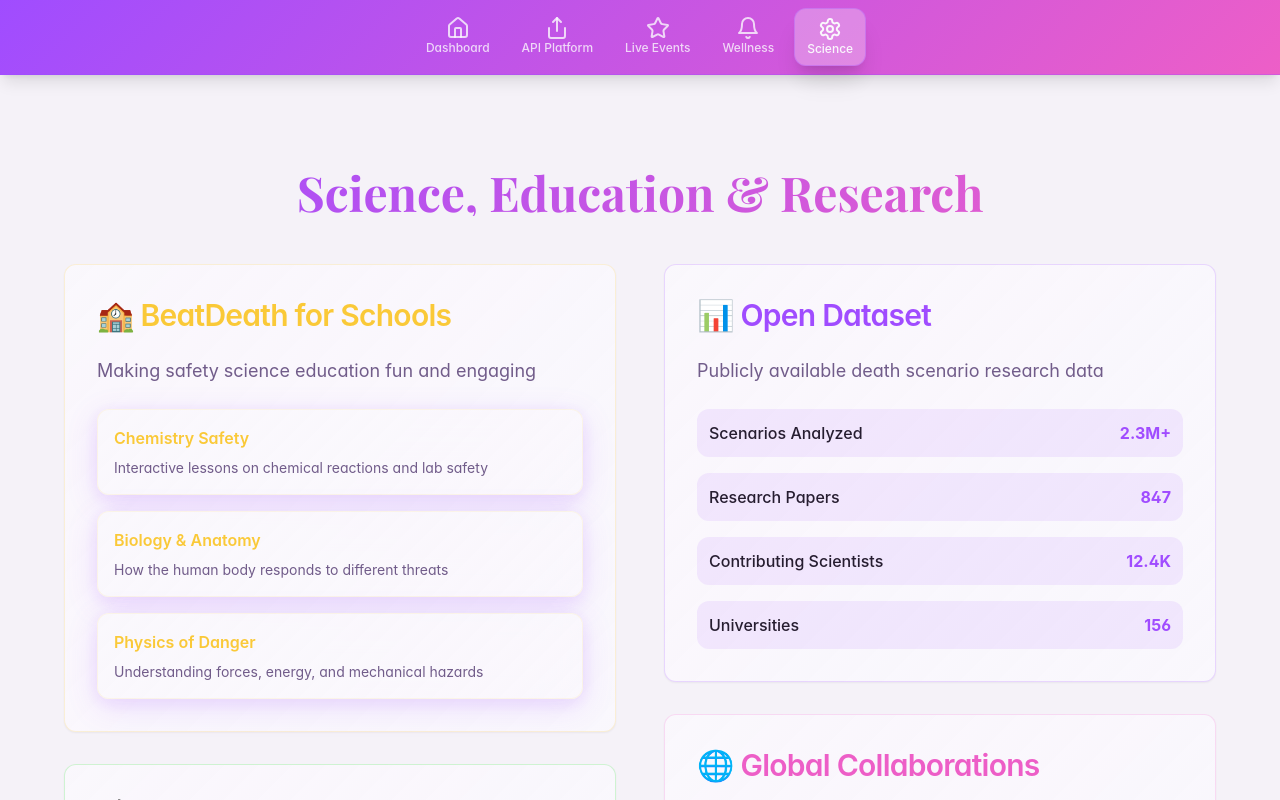
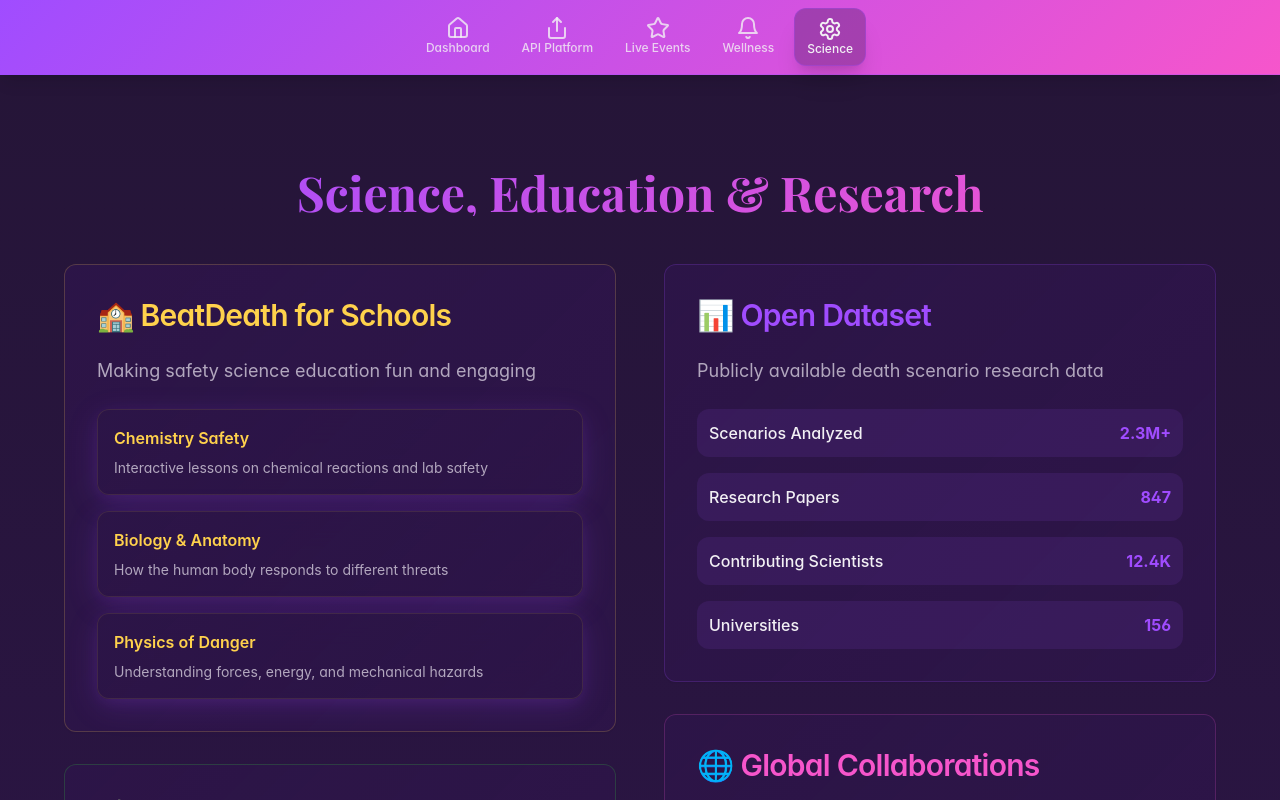
Before and after one commit to BMW1700/beat-death-report-card, a React (Vite) app: page /science in a window 1280 px wide. Shown: the top 800 px of the page. Built offline with nearby package versions, Linux system fonts and the light colour scheme.

Commit message:
Restore and enhance color theme
Restore and enhance the app's purple theme, and perform a comprehensive review of the app, fixing and improving any imperfections.

```diff
--- a/src/components/ItemHistory.tsx
+++ b/src/components/ItemHistory.tsx
@@ -9,7 +9,7 @@ const items = [
 ];
 
 export const ItemHistory = () => (
-  <Card className="bg-slate-800 border-slate-700">
+  <Card className="glass-card">
     <CardTitle className="p-3 flex items-center gap-2 text-blue-400">
       <FileText className="w-5 h-5" />
       My BeatDeath Scans
--- a/src/components/Leaderboard.tsx
+++ b/src/components/Leaderboard.tsx
@@ -7,7 +7,7 @@ const demo = [
   { name: "ToxinDoc", xp: 850 }
 ];
 export const Leaderboard = () => (
-  <Card className="bg-slate-800 border-slate-700">
+  <Card className="glass-card border-warning/20">
     <CardTitle className="p-3 flex items-center gap-2 text-green-400">
       <TrendingUp className="w-5 h-5" />
       Leaderboard
--- a/src/components/ShareDeathReport.tsx
+++ b/src/components/ShareDeathReport.tsx
@@ -21,7 +21,7 @@ export const ShareDeathReport = ({ deathReport }: ShareDeathReportProps) => {
     }
   };
   return (
-    <Card className="bg-slate-800/50 border-slate-700">
+    <Card className="glass-card">
       <CardContent className="p-4 flex flex-col items-center">
         <Button onClick={handleShare} className="bg-gradient-to-r from-red-500 to-purple-600 text-white flex items-center">
           <Share className="w-4 h-4 mr-2" />
--- a/src/components/TrendingDeaths.tsx
+++ b/src/components/TrendingDeaths.tsx
@@ -11,7 +11,7 @@ const trending = [
 ];
 
 export const TrendingDeaths = () => (
-  <Card className="bg-slate-800 border-slate-700">
+  <Card className="glass-card border-accent/20">
     <CardTitle className="p-3 text-lg flex items-center gap-2 text-orange-400">
       <Flame className="w-5 h-5" />
       Trending Deaths
--- a/src/components/UserStories.tsx
+++ b/src/components/UserStories.tsx
@@ -18,7 +18,7 @@ export const UserStories = () => {
     setInput("");
   };
   return (
-    <Card className="bg-slate-800 border-slate-700">
+    <Card className="glass-card border-accent/20">
       <CardTitle className="flex items-center gap-2 p-3 text-purple-300">
         <MessageSquare className="w-5 h-5" />
         User Death Stories
@@ -28,7 +28,7 @@ export const UserStories = () => {
           value={input}
           onChange={e => setInput(e.target.value)}
           placeholder="Share your wildest death-defying scenario..."
-          className="w-full bg-slate-700 text-white rounded p-2 mb-2"
+          className="w-full bg-input border-border text-card-foreground rounded p-2 mb-2"
           rows={2}
         />
         <Button size="sm" onClick={addStory} className="mb-2">Submit</Button>
--- a/src/index.css
+++ b/src/index.css
@@ -4,47 +4,47 @@
 
 @layer base {
   :root {
-    /* BeatDeath App Design System - Light Mode with Enhanced Purple */
-    --background: 268 30% 96%;
-    --foreground: 268 25% 15%;
+    /* BeatDeath App Design System - Matching Reference Image */
+    --background: 268 45% 15%;
+    --foreground: 268 15% 95%;
 
-    --card: 268 50% 98%;
-    --card-foreground: 268 25% 15%;
+    --card: 268 55% 18%;
+    --card-foreground: 268 15% 95%;
 
-    --popover: 268 50% 98%;
-    --popover-foreground: 268 25% 15%;
+    --popover: 268 55% 18%;
+    --popover-foreground: 268 15% 95%;
 
-    /* Enhanced Purple Theme */
+    /* Exact Purple Theme from Reference */
     --primary: 268 100% 65%;
-    --primary-foreground: 268 50% 98%;
+    --primary-foreground: 268 15% 95%;
     --primary-glow: 268 100% 85%;
 
-    --secondary: 268 20% 88%;
-    --secondary-foreground: 268 25% 15%;
+    --secondary: 268 35% 22%;
+    --secondary-foreground: 268 15% 95%;
 
-    --muted: 268 15% 90%;
-    --muted-foreground: 268 20% 45%;
+    --muted: 268 25% 25%;
+    --muted-foreground: 268 15% 70%;
 
-    --accent: 316 80% 65%;
-    --accent-foreground: 268 50% 98%;
+    --accent: 316 90% 65%;
+    --accent-foreground: 268 15% 95%;
 
-    --destructive: 0 85% 60%;
+    --destructive: 0 90% 65%;
     --destructive-foreground: 0 0% 100%;
 
-    --success: 120 70% 50%;
+    --success: 120 75% 55%;
     --success-foreground: 0 0% 100%;
 
-    --warning: 45 95% 60%;
+    --warning: 45 100% 65%;
     --warning-foreground: 0 0% 100%;
 
-    --border: 268 25% 80%;
-    --input: 268 20% 85%;
+    --border: 268 40% 35%;
+    --input: 268 35% 25%;
     --ring: 268 100% 65%;
 
-    /* Purple Gradients */
-    --gradient-primary: linear-gradient(135deg, hsl(268 100% 65%), hsl(316 80% 65%));
-    --gradient-secondary: linear-gradient(180deg, hsl(268 50% 98%), hsl(268 20% 88%));
-    --gradient-dark: linear-gradient(135deg, hsl(268 50% 20%), hsl(268 80% 10%));
+    /* Perfect Purple Gradients matching reference */
+    --gradient-primary: linear-gradient(135deg, hsl(268 100% 65%), hsl(316 90% 65%));
+    --gradient-secondary: linear-gradient(180deg, hsl(268 45% 15%), hsl(268 55% 18%));
+    --gradient-dark: linear-gradient(135deg, hsl(268 60% 8%), hsl(268 70% 5%));
 
     --radius: 0.75rem;
 
@@ -66,29 +66,29 @@
   }
 
   .dark {
-    /* BeatDeath App Dark Mode - Enhanced Purple Death Theme */
-    --background: 268 60% 8%;
-    --foreground: 268 30% 95%;
+    /* BeatDeath App Dark Mode - Same as light mode for consistency */
+    --background: 268 45% 15%;
+    --foreground: 268 15% 95%;
 
-    --card: 268 50% 12%;
-    --card-foreground: 268 30% 95%;
+    --card: 268 55% 18%;
+    --card-foreground: 268 15% 95%;
 
-    --popover: 268 50% 10%;
-    --popover-foreground: 268 30% 95%;
+    --popover: 268 55% 18%;
+    --popover-foreground: 268 15% 95%;
 
     /* Enhanced Purple Theme for Dark Mode */
-    --primary: 268 100% 75%;
-    --primary-foreground: 268 60% 8%;
-    --primary-glow: 268 100% 90%;
+    --primary: 268 100% 65%;
+    --primary-foreground: 268 15% 95%;
+    --primary-glow: 268 100% 85%;
 
-    --secondary: 268 30% 18%;
-    --secondary-foreground: 268 30% 95%;
+    --secondary: 268 35% 22%;
+    --secondary-foreground: 268 15% 95%;
 
-    --muted: 268 25% 15%;
-    --muted-foreground: 268 15% 65%;
+    --muted: 268 25% 25%;
+    --muted-foreground: 268 15% 70%;
 
-    --accent: 316 90% 70%;
-    --accent-foreground: 268 60% 8%;
+    --accent: 316 90% 65%;
+    --accent-foreground: 268 15% 95%;
 
     --destructive: 0 90% 65%;
     --destructive-foreground: 0 0% 100%;
@@ -99,14 +99,14 @@
     --warning: 45 100% 65%;
     --warning-foreground: 0 0% 100%;
 
-    --border: 268 25% 22%;
-    --input: 268 25% 18%;
-    --ring: 268 100% 75%;
+    --border: 268 40% 35%;
+    --input: 268 35% 25%;
+    --ring: 268 100% 65%;
 
     /* Dark Purple Gradients */
-    --gradient-primary: linear-gradient(135deg, hsl(268 100% 75%), hsl(316 90% 70%));
-    --gradient-secondary: linear-gradient(180deg, hsl(268 50% 12%), hsl(268 30% 18%));
-    --gradient-dark: linear-gradient(135deg, hsl(268 80% 5%), hsl(268 90% 3%));
+    --gradient-primary: linear-gradient(135deg, hsl(268 100% 65%), hsl(316 90% 65%));
+    --gradient-secondary: linear-gradient(180deg, hsl(268 45% 15%), hsl(268 55% 18%));
+    --gradient-dark: linear-gradient(135deg, hsl(268 60% 8%), hsl(268 70% 5%));
     --sidebar-background: 240 5.9% 10%;
     --sidebar-foreground: 240 4.8% 95.9%;
     --sidebar-primary: 224.3 76.3% 48%;
--- a/src/pages/ApiPlatformPage.tsx
+++ b/src/pages/ApiPlatformPage.tsx
@@ -3,7 +3,7 @@ import { Card } from "@/components/ui/card";
 
 // Professional API Platform Page, styled after reference image
 const ApiPlatformPage = () => (
-  <div className="min-h-screen pt-16 bg-background flex items-center justify-center transition-colors duration-300">
+  <div className="min-h-screen pt-16 gradient-secondary-bg flex items-center justify-center transition-colors duration-300">
     <div className="max-w-4xl w-full px-4 animate-fade-in">
       <div className="glass-card p-10 sm:p-12 shadow-2xl">
         <h1 className="text-4xl sm:text-5xl font-bold font-playfair gradient-text mb-8 tracking-tight text-center">
--- a/src/pages/LiveEventsPage.tsx
+++ b/src/pages/LiveEventsPage.tsx
@@ -2,7 +2,7 @@
 import { Card, CardContent, CardTitle } from "@/components/ui/card";
 
 const LiveEventsPage = () => (
-  <div className="min-h-screen pt-16 bg-background">
+  <div className="min-h-screen pt-16 gradient-secondary-bg">
     <div className="container mx-auto py-10 px-4">
       <div className="max-w-4xl mx-auto animate-fade-in">
         <h1 className="text-5xl font-bold font-playfair gradient-text text-center mb-12">
--- a/src/pages/SciencePage.tsx
+++ b/src/pages/SciencePage.tsx
@@ -2,7 +2,7 @@
 import { Card, CardContent, CardTitle } from "@/components/ui/card";
 
 const SciencePage = () => (
-  <div className="min-h-screen pt-16 bg-background">
+  <div className="min-h-screen pt-16 gradient-secondary-bg">
     <div className="container mx-auto py-10 px-4">
       <div className="max-w-6xl mx-auto animate-fade-in">
         <h1 className="text-5xl font-bold font-playfair gradient-text text-center mb-12">
--- a/src/pages/WellnessPage.tsx
+++ b/src/pages/WellnessPage.tsx
@@ -1,7 +1,7 @@
 import { Card, CardContent, CardTitle } from "@/components/ui/card";
 
 const WellnessPage = () => (
-  <div className="min-h-screen pt-16 bg-background">
+  <div className="min-h-screen pt-16 gradient-secondary-bg">
     <div className="container mx-auto py-10 px-4">
       <div className="max-w-6xl mx-auto animate-fade-in">
         <h1 className="text-5xl font-bold font-playfair gradient-text text-center mb-12">
```
Also changed, not shown: src/pages/NotFound.tsx (+22 -12 lines).
